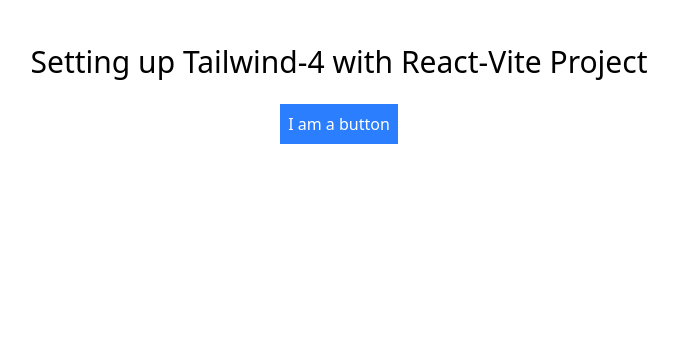
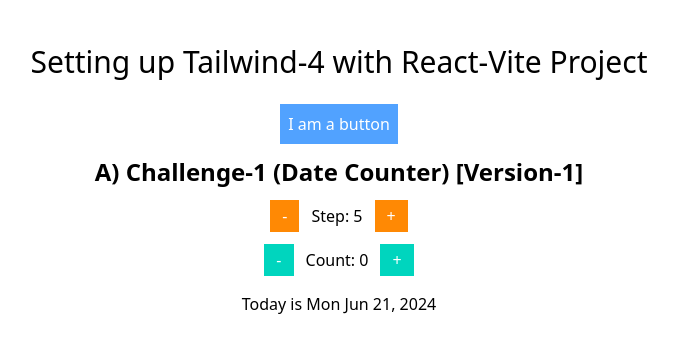
Before and after one commit to emmeiwhite/data-counter-challenge, a React (Vite) app: page / in a window 1280 px wide. Shown: the top 352 px of the page, without its empty margins (301-979 px from the left). Built offline with nearby package versions, Linux system fonts and the light colour scheme.

Commit message:
react-1.2 Basic UI setup

```diff
--- a/src/App.jsx
+++ b/src/App.jsx
@@ -3,7 +3,35 @@
   return (
     <section className="container px-5 pt-5 text-center">
       <h1 className="text-3xl my-6">Setting up Tailwind-4 with React-Vite Project</h1>
-      <button className="bg-blue-500 p-2 text-white">I am a button</button>
+      <button className="bg-blue-400 p-2 text-white hover:bg-blue-600 transition cursor-pointer">
+        I am a button
+      </button>
+
+      <h2 className="text-center my-3 text-2xl font-semibold">
+        A) Challenge-1 (Date Counter) [Version-1]
+      </h2>
+
+      <div className="flex gap-3 justify-center items-center">
+        <button className="px-3 py-1 bg-orange-400 text-white cursor-pointer hover:bg-orange-600 transition text-white">
+          -
+        </button>
+        <p>Step: 5</p>
+        <button className="px-3 py-1 bg-orange-400 text-white cursor-pointer hover:bg-orange-600 transition text-white">
+          +
+        </button>
+      </div>
+
+      <div className="flex gap-3 justify-center items-center mt-3">
+        <button className="px-3 py-1 bg-teal-400 hover:bg-teal-600 transition text-white cursor-pointer">
+          -
+        </button>
+        <p>Count: 0</p>
+        <button className="px-3 py-1 bg-teal-400 hover:bg-teal-600 transition text-white cursor-pointer">
+          +
+        </button>
+      </div>
+
+      <p className="mt-4">Today is Mon Jun 21, 2024</p>
     </section>
   )
 }
```
